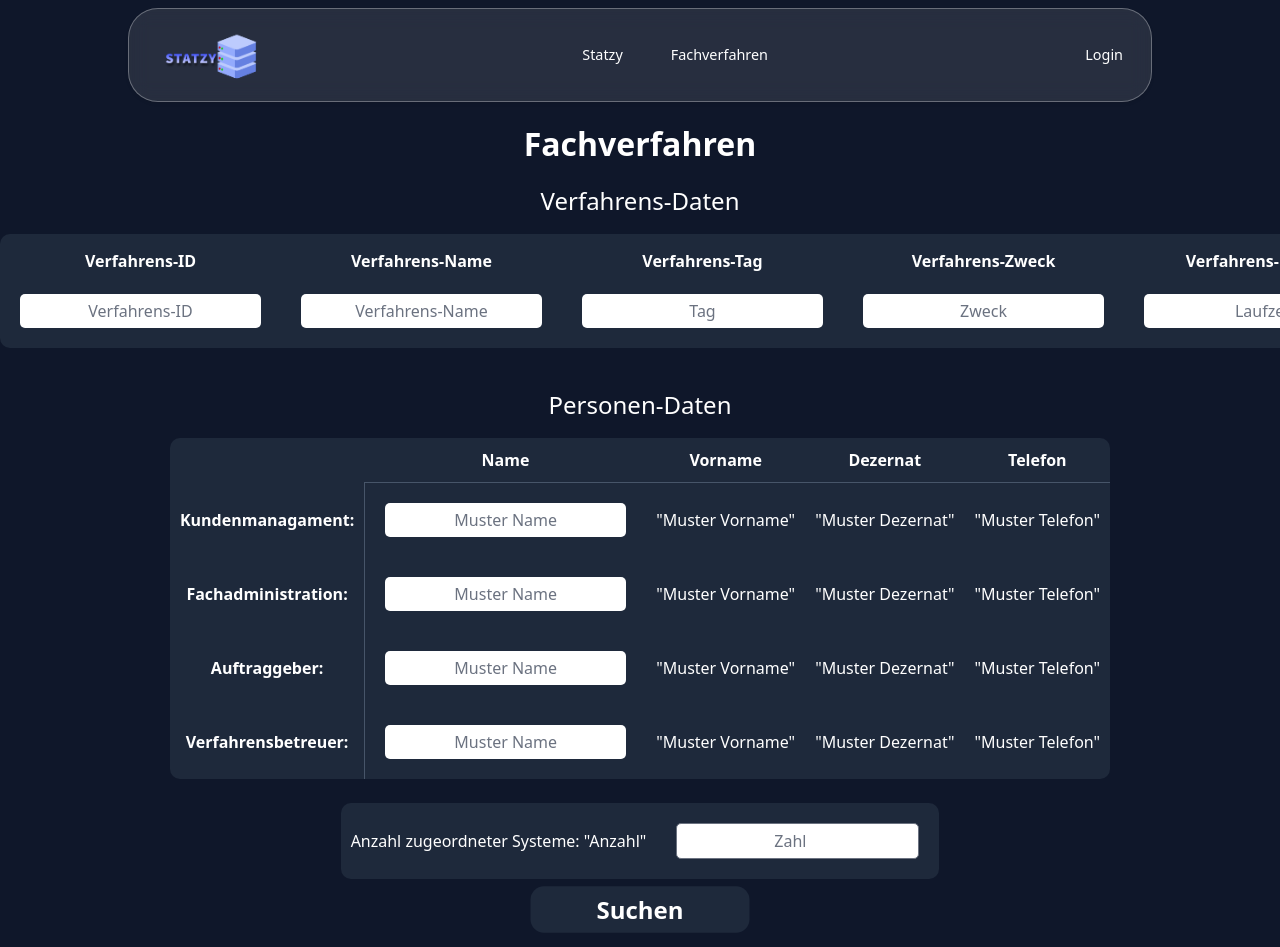
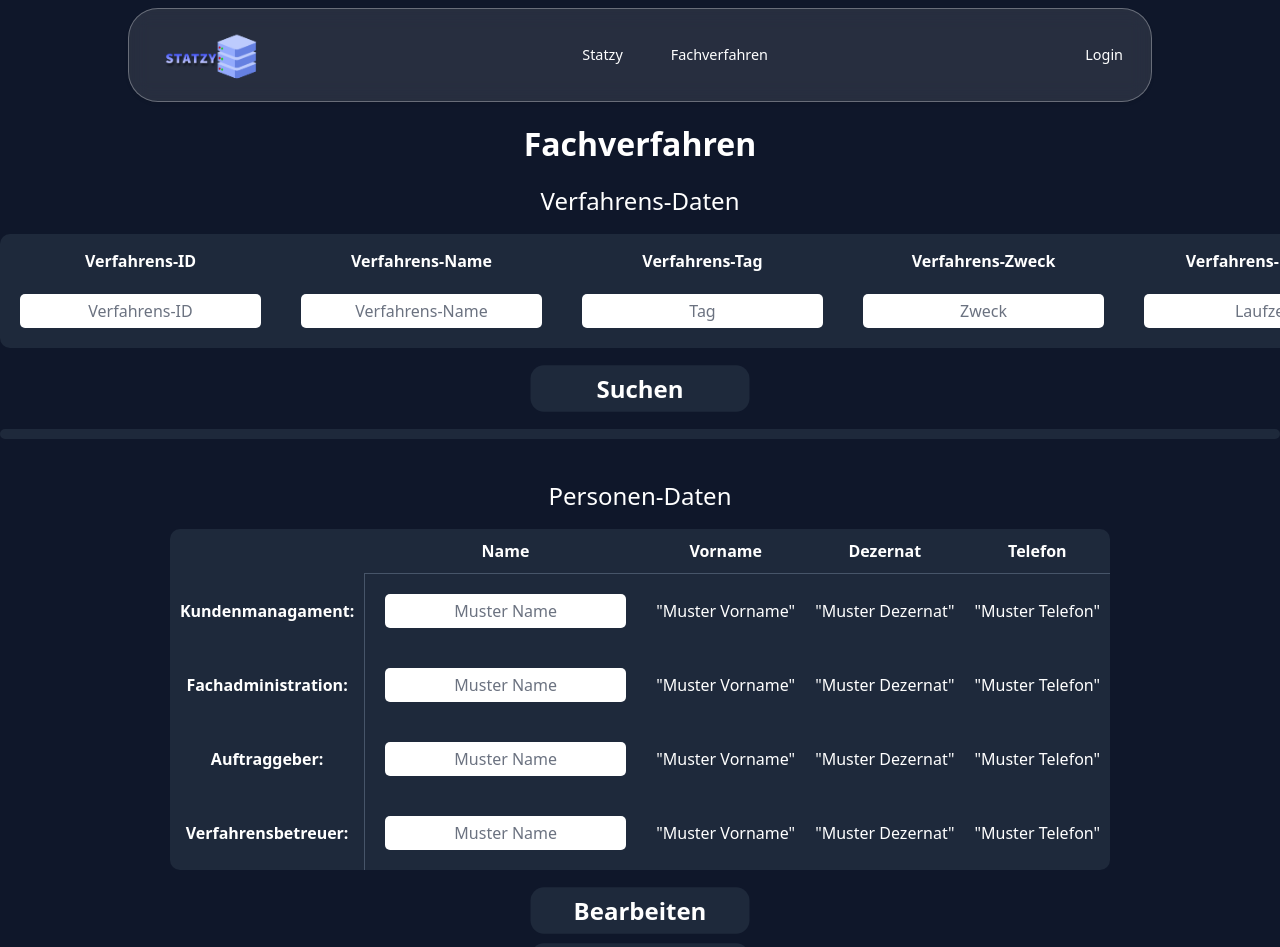
Before and after one commit to LeonKohli/statzy-nuxt, a Nuxt app: page /fachverfahren in a window 1280 px wide. Shown: the top 947 px of the page. Built offline with nearby package versions, Linux system fonts and the light colour scheme.

Commit message:
Fachverfarhren überarbeitet + Unnötiges entfernt

```diff
--- a/pages/fachverfahren.vue
+++ b/pages/fachverfahren.vue
@@ -1,7 +1,6 @@
 <template>
     <div>
         <h1 class="fachverfahrenh1"> Fachverfahren </h1>
-        <div>
         <div class="suchmaske">
             <form @submit.prevent="searchError">
                 <h2 class="fachverfahrenh2"> Verfahrens-Daten </h2>
@@ -21,7 +20,12 @@
                         <td class="tabledata"> <input class="eingabe" placeholder="Laufzeit"/> </td>
                     </tr>
                 </table>
+                <button class="button" @click="showPopup = false"> Suchen </button>
+            </form>
+        </div>
+        <hr class="line">
         <br>
+        <div class="personen">
             <h2 class="fachverfahrenh2"> Personen-Daten </h2>
             <table class="personen">
                 <tr>
@@ -60,21 +64,12 @@
                     <td class="tabledata"> "Muster Telefon" </td>
                 </tr>
             </table>
-                    <br>
-                    <table class="systeme">
-                        <tr>
-                            <td class="tabledata"> Anzahl zugeordneter Systeme: "Anzahl" </td>
-                            <td class="tabledata"> <input class="eingabe" type="number" placeholder="Zahl"/> </td>
-                        </tr>
-                    </table>
-                    <button class="button" @click="showPopup = false"> Suchen </button>
-                </form>
+            <button class="button"> Bearbeiten </button>
+            <button class="button"> Erstellen </button>
         </div>
         <br>
         <hr class="line">
         <br>
-            </div>
-            <hr class="line">
         <div class="server">
             <h2 class="fachverfahrenh2"> Server </h2>
             <table class="server">
@@ -133,7 +128,6 @@
             </table>
         </div>
         <br>
-            <br>
         <div class="datenbanken">
             <h2 class="fachverfahrenh2"> Datenbanken </h2>
             <table class="db">
@@ -163,7 +157,6 @@
         </div>
         <br>
         <br>
-        </div>
         <div v-if="showPopup" class="popupVerfahren">
         <button class="close-button-verfahren" @click="showPopup = false"> Close </button>
         <button class="create-button" @click="showPopup = false"> Erstellen </button>
@@ -172,6 +165,7 @@
                 <div class="blob"></div>
                 <p class="popup-überschrift"> No Procedure was found </p>
                 <p class="popup-text"> Check your Input-Data <br> or <br> create a new Procedure </p>
+            </div>
         </div>
     </div>
 </template>
@@ -311,8 +305,8 @@ export default {
         border-radius: 9px;
         margin: 0 auto;
         display: block;
-        margin-top: 15px;
-        margin-bottom: 15px;
+        margin-top: 25px;
+        margin-bottom: 25px;
         font-weight: bolder;
         color: white;
         scale: 120%
```
Lines whose indentation alone changed are shown as unchanged.
